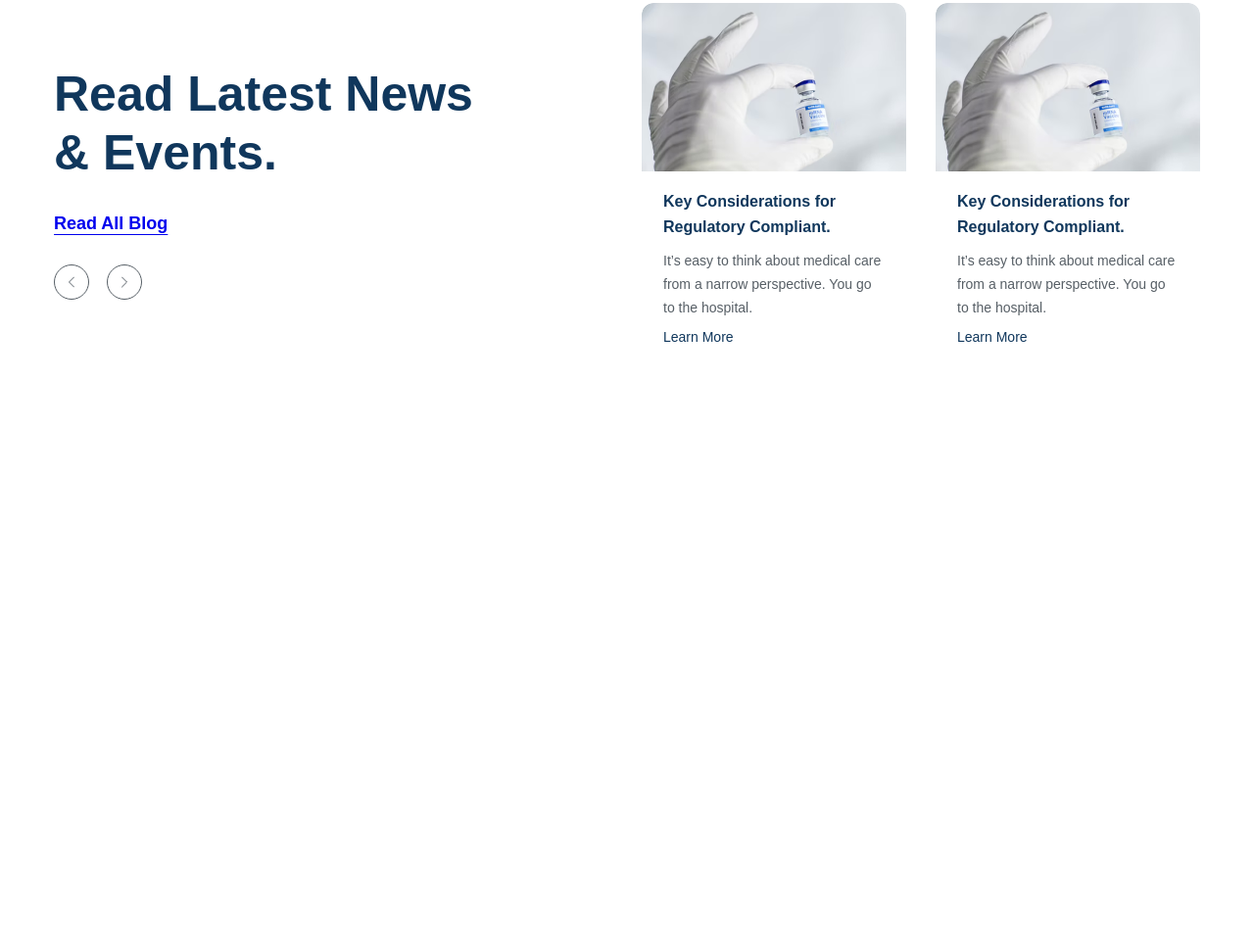
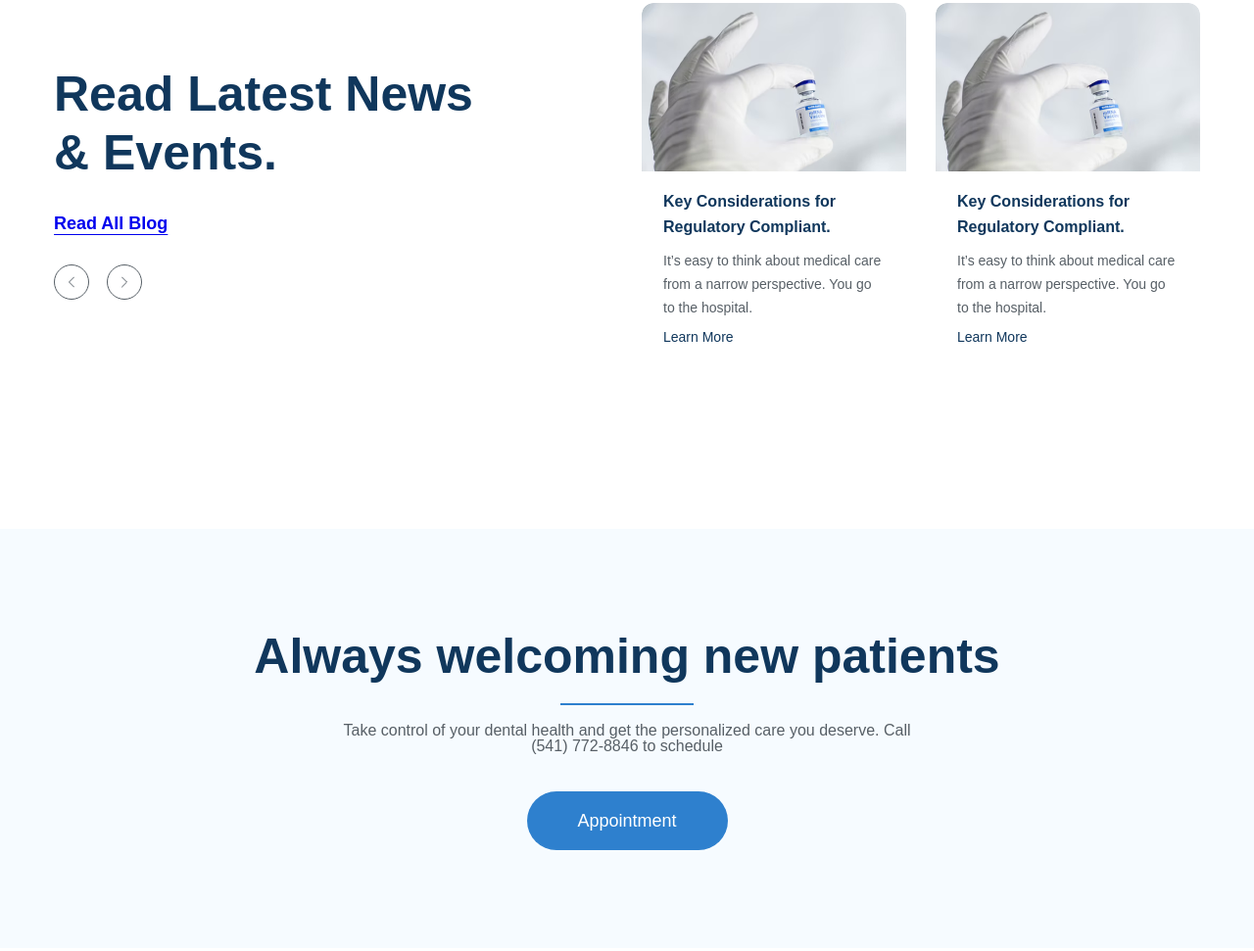
Before and after one commit to HarryVenn/d---n-3, a plain HTML site: page index.html in a window 1280 px wide. Shown: the part 5127-6098 px from the top of the page at 98% size. Before the commit the page ends 5582 px from the top, so only its background shows below. Drawn offline with Linux system fonts and the light colour scheme.

Commit message:
11. code phần appointment

```diff
--- a/assets/css/style.css
+++ b/assets/css/style.css
@@ -532,3 +532,32 @@ header {
 .blog-item__more:hover {
   color: #2e80ce;
 }
+/* ============= appintment ============ */
+.appintment {
+  margin: 85px 0px;
+}
+.appintment__inner {
+  padding: 100px 178px;
+  background: #f6fbff;
+  text-align: center;
+}
+.appintment__heading::after {
+  margin-top: 18px;
+  content: " ";
+  display: flex;
+  width: 136px;
+  height: 2px;
+  background: #2e80ce;
+  margin: 18px auto 0;
+}
+.appintment__desc {
+  color: #575f66;
+  margin: 18px auto 0;
+  font-weight: 300;
+  font-size: 1.6rem;
+  max-width: 617px;
+}
+.appintment__btn {
+  display: inline-block;
+  margin-top: 38px;
+}
--- a/index.html
+++ b/index.html
@@ -408,6 +408,21 @@
               </div>
             </div>
            </section>
+           <!-- appointment -->
+          <section class="appintment">
+            <div class="contatner">
+              <div class="appintment__inner">
+                <h2 class="service-heading appintment__heading">
+                    Always welcoming new patients
+                </h2>
+                <p class=".service-desc appintment__desc">
+                  Take control of your dental health and get the
+                  personalized care you deserve. Call (541) 772-8846 to
+                   schedule</p>
+                <a href="" class="btn appintment__btn">Appointment</a>
+              </div>
+            </div>
+          </section>
     </main>
   </body>
 </html>
```
